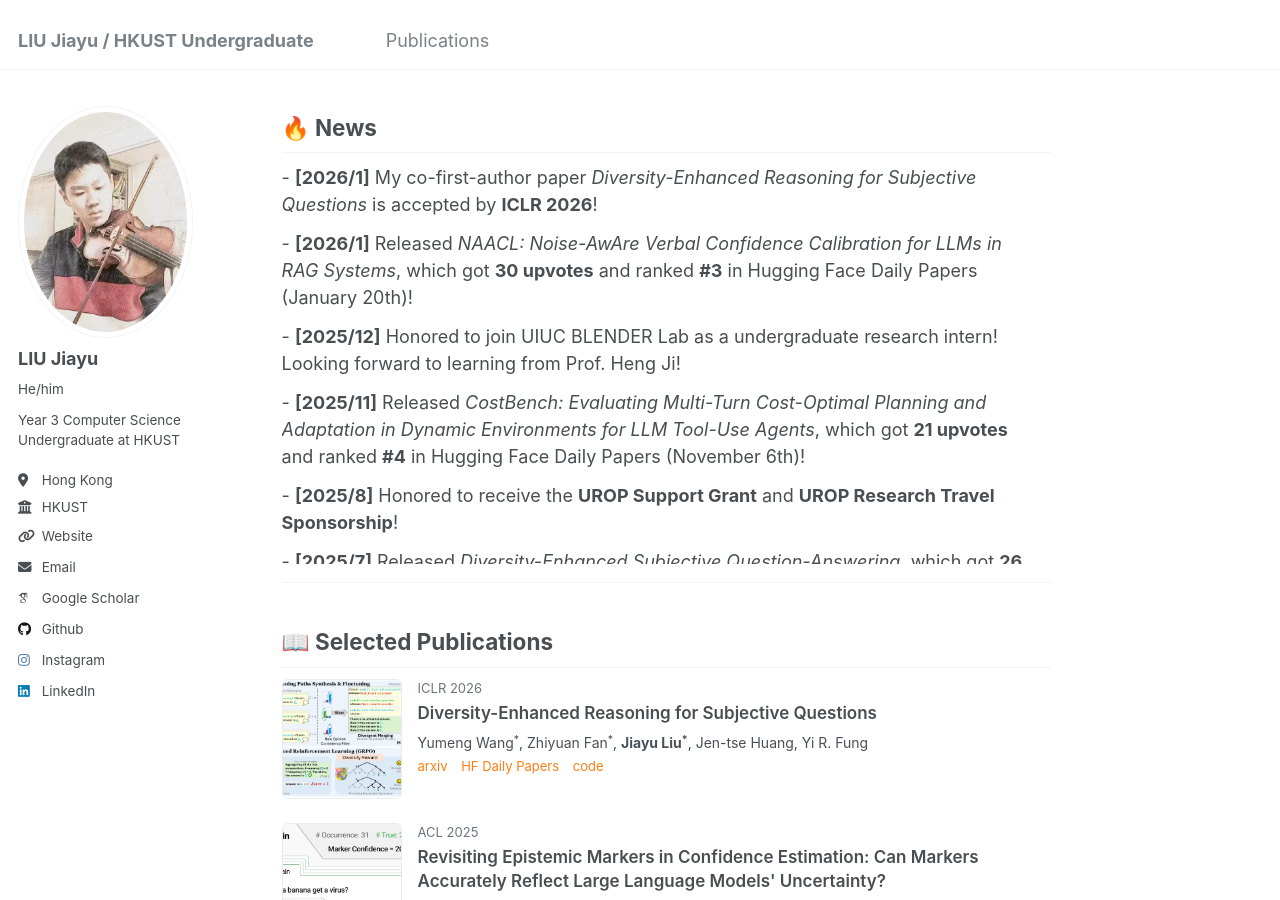
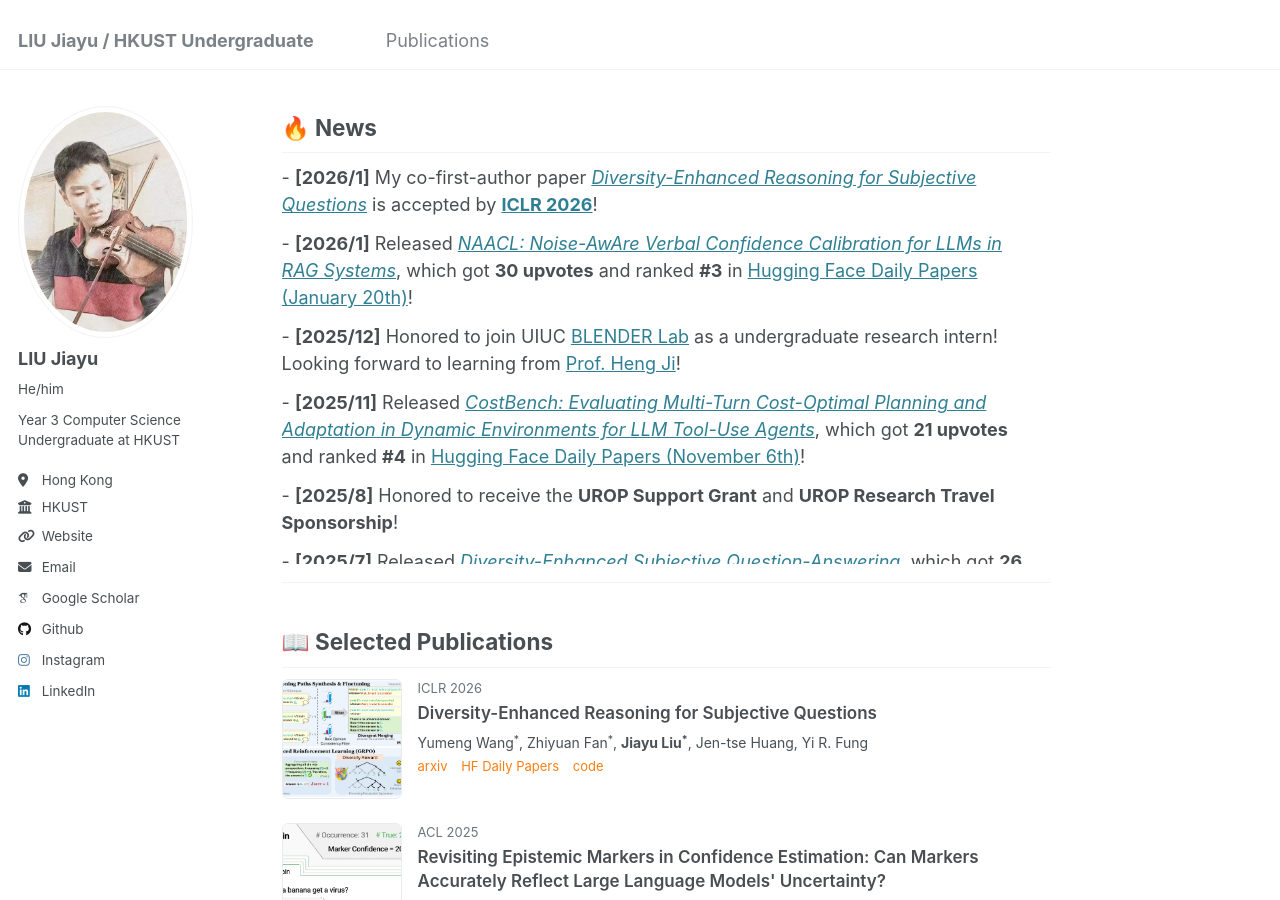
Before and after one commit to JiayuJeff/JiayuJeff.github.io, a Jekyll site: the page built from _pages/about.md, in a window 1280 px wide and 900 px high, scrolled down 874 px. Built offline with Jekyll 4.4.1, drawn with Linux system fonts in a browser that asks for light colours; some web fonts are replaced; part of the change alters nothing that is shown.

Commit message:
Restore all hyperlinks in News section

```diff
--- a/_pages/about.md
+++ b/_pages/about.md
@@ -165,20 +165,20 @@ Here is my [google Scholar](https://scholar.google.com/citations?user=PIQxhfMAAA
 </style>
 
 <div class="news-container">
-  <div class="news-item">- <strong>[2026/1]</strong> My co-first-author paper <em>Diversity-Enhanced Reasoning for Subjective Questions</em> is accepted by <strong>ICLR 2026</strong>!</div>
-  <div class="news-item">- <strong>[2026/1]</strong> Released <em>NAACL: Noise-AwAre Verbal Confidence Calibration for LLMs in RAG Systems</em>, which got <strong>30 upvotes</strong> and ranked <strong>#3</strong> in Hugging Face Daily Papers (January 20th)!</div>
-  <div class="news-item">- <strong>[2025/12]</strong> Honored to join UIUC BLENDER Lab as a undergraduate research intern! Looking forward to learning from Prof. Heng Ji!</div>
-  <div class="news-item">- <strong>[2025/11]</strong> Released <em>CostBench: Evaluating Multi-Turn Cost-Optimal Planning and Adaptation in Dynamic Environments for LLM Tool-Use Agents</em>, which got <strong>21 upvotes</strong> and ranked <strong>#4</strong> in Hugging Face Daily Papers (November 6th)!</div>
+  <div class="news-item">- <strong>[2026/1]</strong> My co-first-author paper <a href="https://openreview.net/forum?id=1Bf0tToGT1"><em>Diversity-Enhanced Reasoning for Subjective Questions</em></a> is accepted by <a href="https://iclr.cc/"><strong>ICLR 2026</strong></a>!</div>
+  <div class="news-item">- <strong>[2026/1]</strong> Released <a href="https://huggingface.co/papers/2601.11004"><em>NAACL: Noise-AwAre Verbal Confidence Calibration for LLMs in RAG Systems</em></a>, which got <strong>30 upvotes</strong> and ranked <strong>#3</strong> in <a href="https://huggingface.co/papers/date/2026-01-20">Hugging Face Daily Papers (January 20th)</a>!</div>
+  <div class="news-item">- <strong>[2025/12]</strong> Honored to join UIUC <a href="https://blender.cs.illinois.edu/index.html">BLENDER Lab</a> as a undergraduate research intern! Looking forward to learning from <a href="https://blender.cs.illinois.edu/hengji.html">Prof. Heng Ji</a>!</div>
+  <div class="news-item">- <strong>[2025/11]</strong> Released <a href="https://huggingface.co/papers/2511.02734"><em>CostBench: Evaluating Multi-Turn Cost-Optimal Planning and Adaptation in Dynamic Environments for LLM Tool-Use Agents</em></a>, which got <strong>21 upvotes</strong> and ranked <strong>#4</strong> in <a href="https://huggingface.co/papers/date/2025-11-06">Hugging Face Daily Papers (November 6th)</a>!</div>
   <div class="news-item">- <strong>[2025/8]</strong> Honored to receive the <strong>UROP Support Grant</strong> and <strong>UROP Research Travel Sponsorship</strong>!</div>
-  <div class="news-item">- <strong>[2025/7]</strong> Released <em>Diversity-Enhanced Subjective Question-Answering</em>, which got <strong>26 upvotes</strong> and ranked <strong>#8</strong> in Hugging Face Daily Papers (July 29th)!</div>
-  <div class="news-item">- <strong>[2025/7]</strong> Will join University of Illinois Urbana-Champaign as an <strong>exchange undergraduate student in Spring 2026</strong>!</div>
-  <div class="news-item">- <strong>[2025/5]</strong> My first-author paper <em>Revisiting Epistemic Markers in Confidence Estimation</em> is <strong>accepted to ACL 2025 Main!</strong> Sincere gratitude to all my collaborators!</div>
-  <div class="news-item">- <strong>[2025/2]</strong> Honored to join HKUST RenAI Lab as a undergraduate research intern! Looking forward to learning from Prof. Yiren Fung!</div>
+  <div class="news-item">- <strong>[2025/7]</strong> Released <a href="https://huggingface.co/papers/2507.20187"><em>Diversity-Enhanced Subjective Question-Answering</em></a>, which got <strong>26 upvotes</strong> and ranked <strong>#8</strong> in <a href="https://huggingface.co/papers/date/2025-07-29">Hugging Face Daily Papers (July 29th)</a>!</div>
+  <div class="news-item">- <strong>[2025/7]</strong> Will join <a href="https://illinois.edu/">University of Illinois Urbana-Champaign</a> as an <strong>exchange undergraduate student in Spring 2026</strong>!</div>
+  <div class="news-item">- <strong>[2025/5]</strong> My first-author paper <a href="https://arxiv.org/abs/2505.24778"><em>Revisiting Epistemic Markers in Confidence Estimation</em></a> is <strong>accepted to <a href="https://2025.aclweb.org/">ACL 2025 Main</a>!</strong> Sincere gratitude to all my collaborators!</div>
+  <div class="news-item">- <strong>[2025/2]</strong> Honored to join HKUST <a href="https://mayrfung.github.io/group/">RenAI Lab</a> as a undergraduate research intern! Looking forward to learning from <a href="https://mayrfung.github.io/">Prof. Yiren Fung</a>!</div>
   <div class="news-item">- <strong>[2025/1]</strong> Honored to receive <strong>HKIE Scholarship 2024/25!</strong></div>
-  <div class="news-item">- <strong>[2024/10]</strong> My co-first-author paper <em>GProofT</em> is accepted by <strong>The Seventh FEVER Workshop</strong>!</div>
+  <div class="news-item">- <strong>[2024/10]</strong> My co-first-author paper <a href="https://aclanthology.org/2024.fever-1.14/"><em>GProofT</em></a> is accepted by <a href="https://fever.ai/2024/workshop.html"><strong>The Seventh FEVER Workshop</strong></a>!</div>
   <div class="news-item">- <strong>[2024/9]</strong> Honored to receive <strong>The Joseph Lau Luen Hung Charitable Trust Scholarship 2024/25!</strong></div>
-  <div class="news-item">- <strong>[2024/6]</strong> Traveled to Charles University in Prague for summer exchange! Wonderful experience — loved everything there 🥰</div>
-  <div class="news-item">- <strong>[2024/6]</strong> Honored to join HKUST KnowComp Group as a undergraduate research intern! Looking forward to learning from Prof. Yangqiu Song!</div>
+  <div class="news-item">- <strong>[2024/6]</strong> Traveled to <a href="https://cuni.cz/UKEN-1.html">Charles University</a> in Prague for summer exchange! Wonderful experience — loved everything there 🥰</div>
+  <div class="news-item">- <strong>[2024/6]</strong> Honored to join HKUST <a href="https://github.com/HKUST-KnowComp">KnowComp Group</a> as a undergraduate research intern! Looking forward to learning from <a href="https://www.cse.ust.hk/~yqsong/">Prof. Yangqiu Song</a>!</div>
   <div class="news-item">- <strong>[2023/9]</strong> Honored to receive <strong>China Soong Ching Ling Foundation Zhiyuan Bursary!</strong></div>
 </div>
 
```
